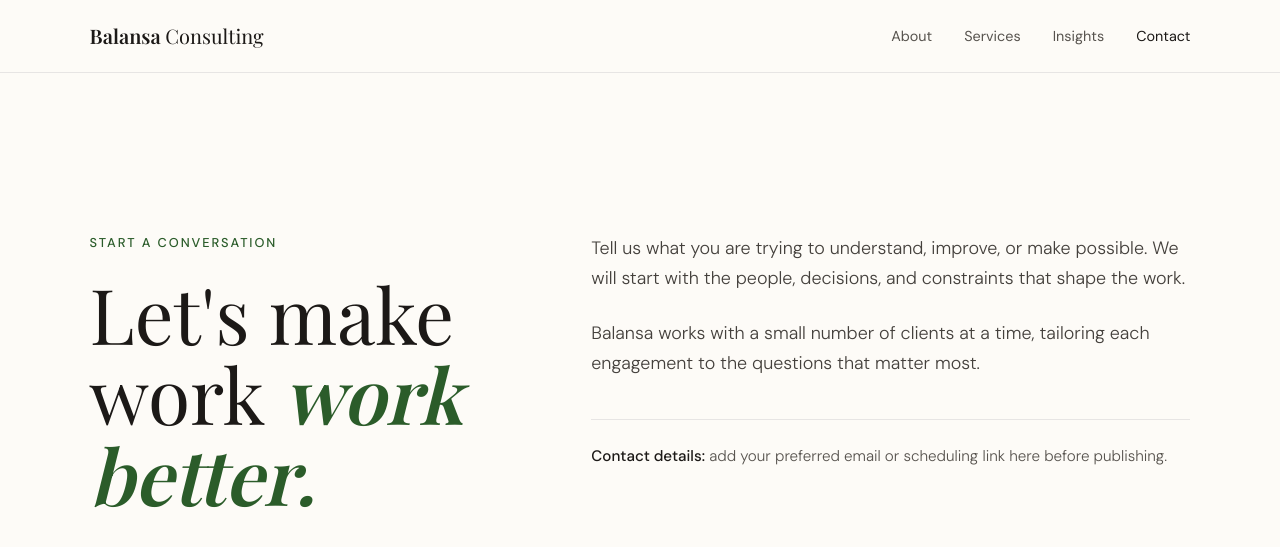
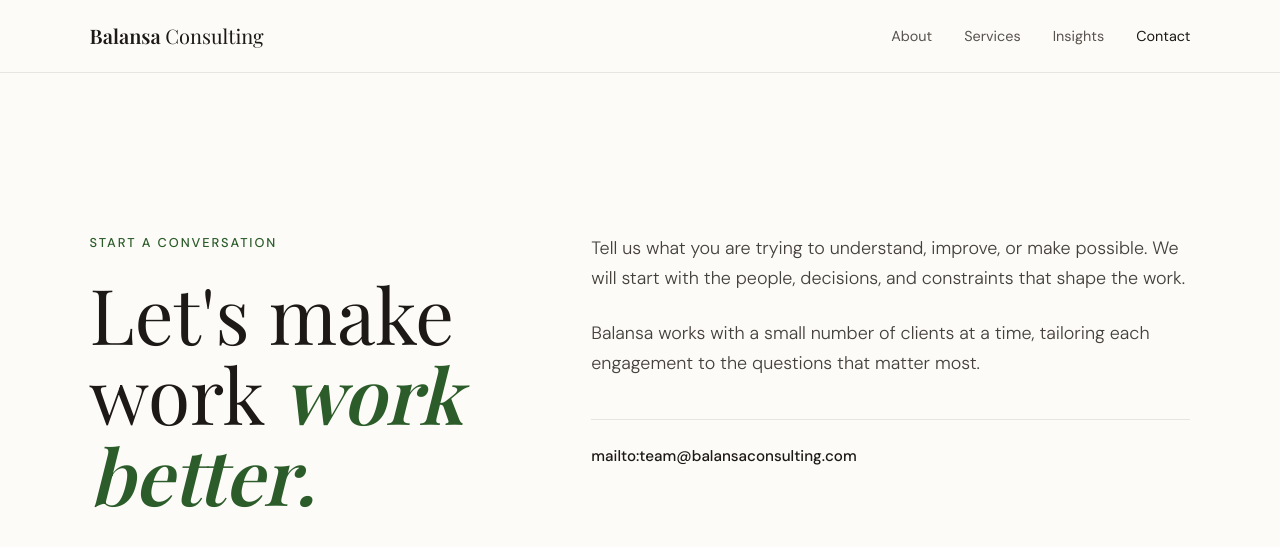
Before and after one commit to balansa-consulting/balansa-consulting.github.io, a Jekyll site: the page contact.html, which Jekyll copies as it is, in a window 1280 px wide. Shown: the top 547 px of the page. Built offline with Jekyll 4.4.1, drawn with Linux system fonts in a browser that asks for light colours; some web fonts are replaced.

Commit message:
added team contact email

```diff
--- a/contact.html
+++ b/contact.html
@@ -65,7 +65,7 @@
                 <p>Tell us what you are trying to understand, improve, or make possible. We will start with the people, decisions, and constraints that shape the work.</p>
                 <p>Balansa works with a small number of clients at a time, tailoring each engagement to the questions that matter most.</p>
                 <div class="contact-details">
-                    <p><strong>Contact details:</strong> add your preferred email or scheduling link here before publishing.</p>
+                    <p><strong>mailto:team@balansaconsulting.com</strong></p>
                 </div>
             </div>
         </div>
```
